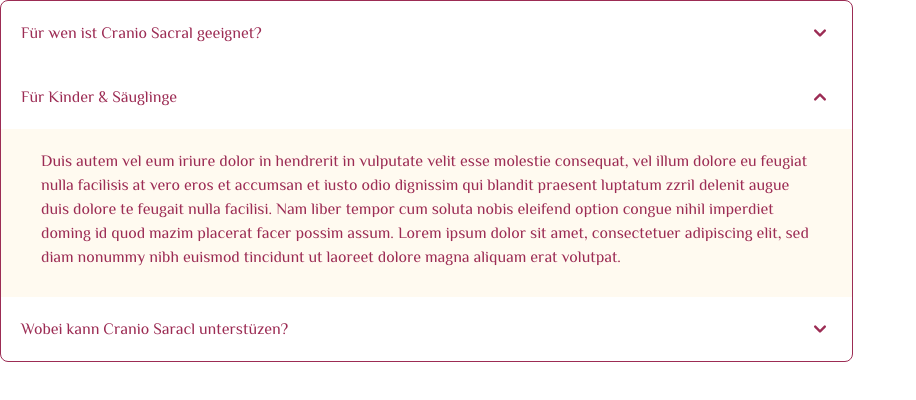
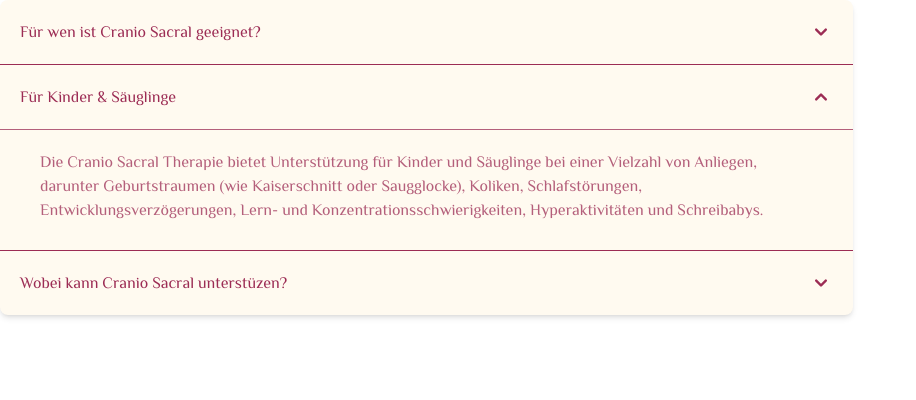
Before and after one commit to meyer-marco/flow_cranio_page, a Next.js app: page /components/Accordion/Accordion in a window 1280 px wide. Both pictures are taken after a click on the button "Für Kinder & Säuglinge". Shown: the top 400 px of the page, without its empty margins (0-916 px from the left). Built offline with nearby package versions, Linux system fonts and the light colour scheme.

Commit message:
feat: finetune accordion

```diff
--- a/src/pages/components/Accordion/Accordion.tsx
+++ b/src/pages/components/Accordion/Accordion.tsx
@@ -6,18 +6,18 @@ import type { CustomFlowbiteTheme, ThemeProps } from "flowbite-react";
 const customTheme: CustomFlowbiteTheme = {
   accordion: {
     root: {
-      base: " ",
+      base: "bg-second-background divide-y divide-main-violet shadow-md",
       flush: {
-        off: "rounded-lg border",
+        off: "rounded-lg",
         on: "border-b",
       },
     },
     content: {
-      base: "py-5 px-10 last:rounded-b-lg first:rounded-t-lg bg-second-background",
+      base: "py-5 px-10 last:rounded-b-lg first:rounded-t-lg bg-second-background opacity-75",
     },
     title: {
       arrow: {
-        base: "h-6 w-6 shrink-0",
+        base: "h-6 w-6 shrink-0 font-bold",
         open: {
           off: "",
           on: "rotate-180",
@@ -66,35 +66,28 @@ const Accordion: React.FC<{ id?: string }> = ({ id }) => {
           <AccordionWrapper.Content>
             <div className="mb-2  text-main-violet">
               <p>
-                Duis autem vel eum iriure dolor in hendrerit in vulputate velit
-                esse molestie consequat, vel illum dolore eu feugiat nulla
-                facilisis at vero eros et accumsan et iusto odio dignissim qui
-                blandit praesent luptatum zzril delenit augue duis dolore te
-                feugait nulla facilisi. Nam liber tempor cum soluta nobis
-                eleifend option congue nihil imperdiet doming id quod mazim
-                placerat facer possim assum. Lorem ipsum dolor sit amet,
-                consectetuer adipiscing elit, sed diam nonummy nibh euismod
-                tincidunt ut laoreet dolore magna aliquam erat volutpat.
+                Die Cranio Sacral Therapie bietet Unterstützung für Kinder und
+                Säuglinge bei einer Vielzahl von Anliegen, darunter
+                Geburtstraumen (wie Kaiserschnitt oder Saugglocke), Koliken,
+                Schlafstörungen, Entwicklungsverzögerungen, Lern- und
+                Konzentrationsschwierigkeiten, Hyperaktivitäten und Schreibabys.
               </p>
             </div>
           </AccordionWrapper.Content>
         </AccordionWrapper.Panel>
         <AccordionWrapper.Panel>
           <AccordionWrapper.Title className=" text-main-violet">
-            Wobei kann Cranio Saracl unterstüzen?
+            Wobei kann Cranio Sacral unterstüzen?
           </AccordionWrapper.Title>
           <AccordionWrapper.Content>
             <div className="mb-2 text-main-violet">
               <p>
-                Duis autem vel eum iriure dolor in hendrerit in vulputate velit
-                esse molestie consequat, vel illum dolore eu feugiat nulla
-                facilisis at vero eros et accumsan et iusto odio dignissim qui
-                blandit praesent luptatum zzril delenit augue duis dolore te
-                feugait nulla facilisi. Nam liber tempor cum soluta nobis
-                eleifend option congue nihil imperdiet doming id quod mazim
-                placerat facer possim assum. Lorem ipsum dolor sit amet,
-                consectetuer adipiscing elit, sed diam nonummy nibh euismod
-                tincidunt ut laoreet dolore magna aliquam erat volutpat.
+                Cranio Sacral bietet wertvolle Unterstützung bei einer Vielzahl
+                von Anliegen, darunter chronischen Schmerzen, Kopfschmerzen und
+                Migräne, Erholung und Regeneration (nach Unfällen, Verletzungen,
+                Stress und Burnout), Störungen des Immunsystems,
+                psychosomatischen Beschwerden und der Regulierung von Organen
+                sowie des vegetativen und zentralen Nervensystems.
               </p>
             </div>
           </AccordionWrapper.Content>
```
Also changed, not shown: src/pages/components/Layout/Layout.tsx (+3 -28 lines).
